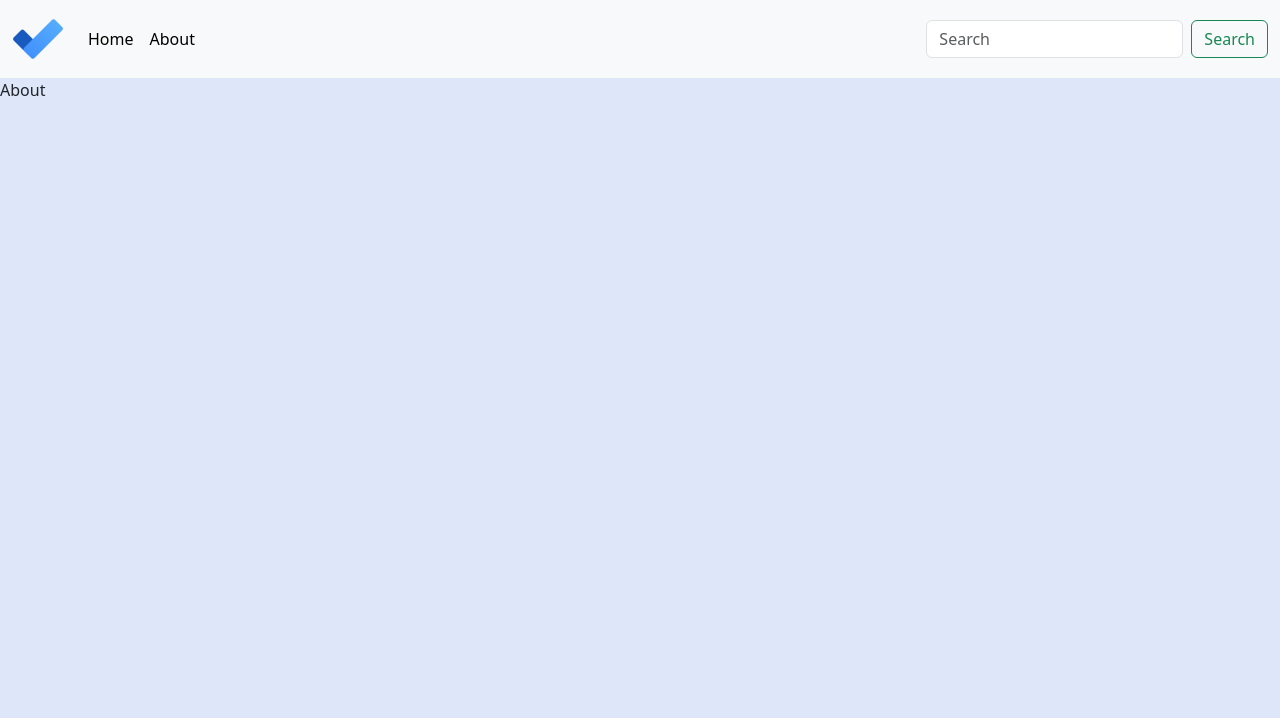
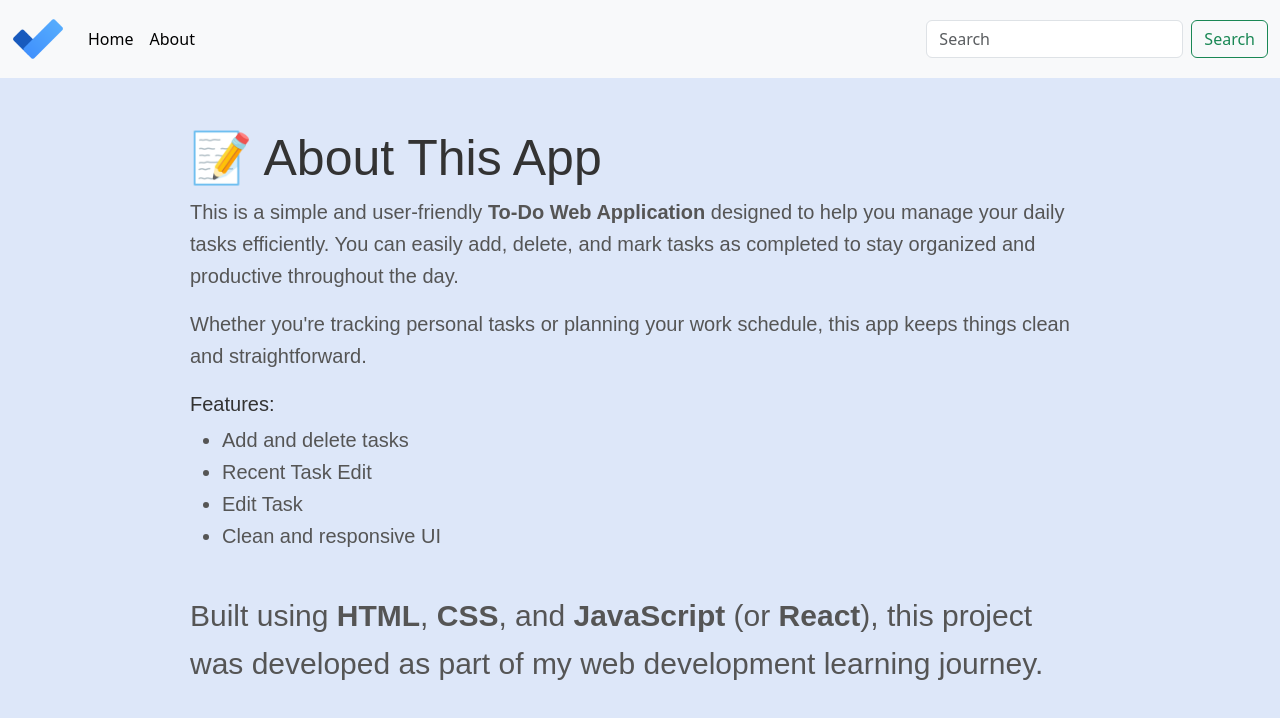
Before and after one commit to nidhibali23/todo-app-april-25, a React (Vite) app: page /about in a window 1280 px wide. Shown: the top 718 px of the page. Built offline with nearby package versions, Linux system fonts and the light colour scheme.

Commit message:
About page added successfully

```diff
--- a/src/pages/About.jsx
+++ b/src/pages/About.jsx
@@ -1,9 +1,29 @@
-import React from 'react'
+// About.js
+import React from 'react';
 
 const About = () => {
     return (
-        <div>About</div>
-    )
-}
+        <section style={{ padding: '50px', maxWidth: '1000px', margin: 'auto', fontFamily: 'Arial, sans-serif' }}>
+            <h2 style={{ fontSize: '50px', color: '#333' }}>📝 About This App</h2>
+            <p style={{ fontSize: '20px', color: '#555', lineHeight: '1.6' }}>
+                This is a simple and user-friendly <strong>To-Do Web Application</strong> designed to help you manage your daily tasks efficiently.
+                You can easily add, delete, and mark tasks as completed to stay organized and productive throughout the day.
+            </p>
+            <p style={{ fontSize: '20px', color: '#555', lineHeight: '1.6' }}>
+                Whether you're tracking personal tasks or planning your work schedule, this app keeps things clean and straightforward.
+            </p>
+            <h3 style={{ fontSize: '20px', color: '#333', marginTop: '20px' }}>Features:</h3>
+            <ul style={{ fontSize: '20px', color: '#555', lineHeight: '1.6' }}>
+                <li>Add and delete tasks</li>
+                <li>Recent Task Edit</li>
+                <li>Edit Task</li>
+                <li>Clean and responsive UI</li>
+            </ul>
+            <p style={{ fontSize: '30px', color: '#555', lineHeight: '1.6', marginTop: '40px' }}>
+                Built using <strong>HTML</strong>, <strong>CSS</strong>, and <strong>JavaScript</strong> (or <strong>React</strong>), this project was developed as part of my web development learning journey.
+            </p>
+        </section>
+    );
+};
 
-export default About
+export default About;
--- a/src/pages/Home.jsx
+++ b/src/pages/Home.jsx
@@ -1,8 +1,10 @@
-import React from 'react'
-import illustration from '../assets/illustration.png'
-import { NavLink, Outlet } from 'react-router-dom';
+import React from 'react';
+import illustration from '../assets/illustration.png';
+import { NavLink, Outlet, useLocation } from 'react-router-dom';
 
 const Home = () => {
+    const location = useLocation();
+
     return (
         <div className='container-fluid h-100'>
             <div className='row h-100'>
@@ -14,32 +16,35 @@ const Home = () => {
                         <span className='display-2'>Organized</span>
                     </h1>
 
-                    <img src={illustration} />
-
+                    <img src={illustration} alt="illustration" />
                 </div>
 
-                <div className='col-lg-6 d-flex align-items-center justify-content-center h-g-100 flex-column'>
-
+                <div className='col-lg-6 d-flex align-items-center justify-content-center h-100 flex-column'>
                     <div className='card rounded-0 w-50'>
                         <div className='card-header d-flex align-items-center p-0 text-center'>
-                            <NavLink to="/login" className={`w-50 p-2 align-items-center bg-primary text-white`}>Login</NavLink>
-                            <NavLink to="/register" className={`w-50 p-2 align-items-center bg-primary text-white`}>Register</NavLink>
-
+                            <NavLink
+                                to="/login"
+                                className={`w-50 p-2 ${location.pathname === '/login' ? 'bg-dark text-white' : 'bg-white text-dark'}`}
+                                style={{ textDecoration: 'none', fontWeight: 'bold', borderRight: '1px solid #ccc' }}
+                            >
+                                Login
+                            </NavLink>
+                            <NavLink
+                                to="/register"
+                                className={`w-50 p-2 ${location.pathname === '/register' ? 'bg-dark text-white' : 'bg-white text-dark'}`}
+                                style={{ textDecoration: 'none', fontWeight: 'bold' }}
+                            >
+                                Register
+                            </NavLink>
                         </div>
                         <div className='card-body'>
                             <Outlet />
                         </div>
-
                     </div>
-
-
                 </div>
             </div>
-
-
         </div>
-
-    )
-}
+    );
+};
 
 export default Home;
```
